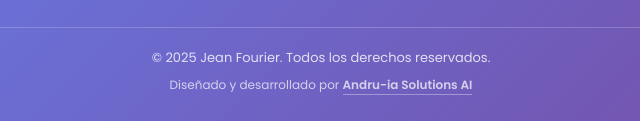
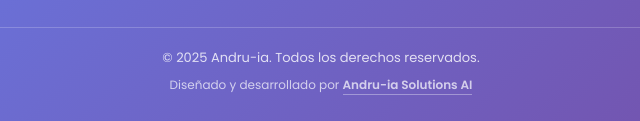
Before and after one commit to Andruia/Jean-Fourier_NFC, a plain HTML site: page index.html in a window 1280 px wide. Shown: the part 768-889 px from the top of the page, 319-959 px from the left. Drawn offline with Linux system fonts and the light colour scheme.

```diff
--- a/index.html
+++ b/index.html
@@ -135,7 +135,7 @@
 
       <div style="border-top: 1px solid rgba(255,255,255,0.2); padding-top: 20px; margin-top: 20px;">
         <p style="margin: 0 0 8px 0; font-size: 13px; opacity: 0.8;">
-        © 2025 Jean Fourier. Todos los derechos reservados.
+        © 2025 Andru-ia. Todos los derechos reservados.
         </p>
         <p style="margin: 0; font-size: 12px; opacity: 0.7;">
           Diseñado y desarrollado por
```
